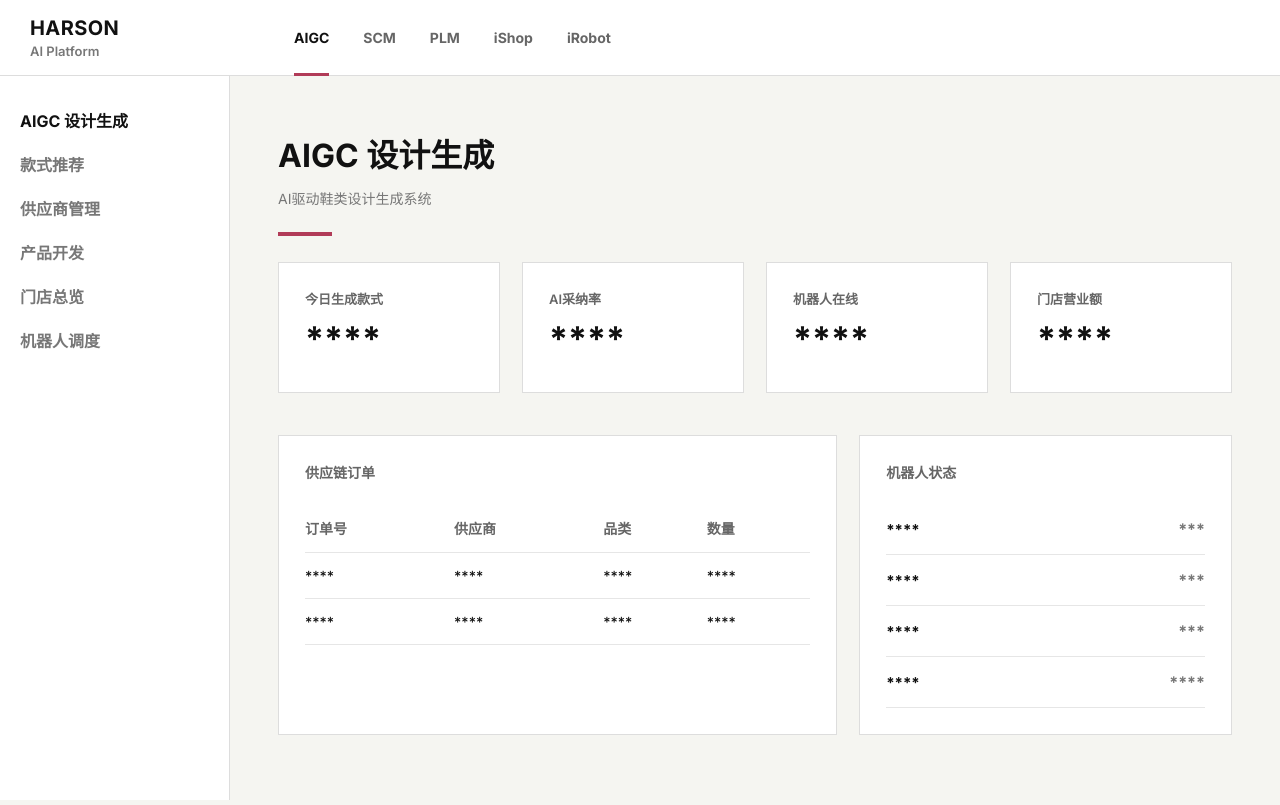
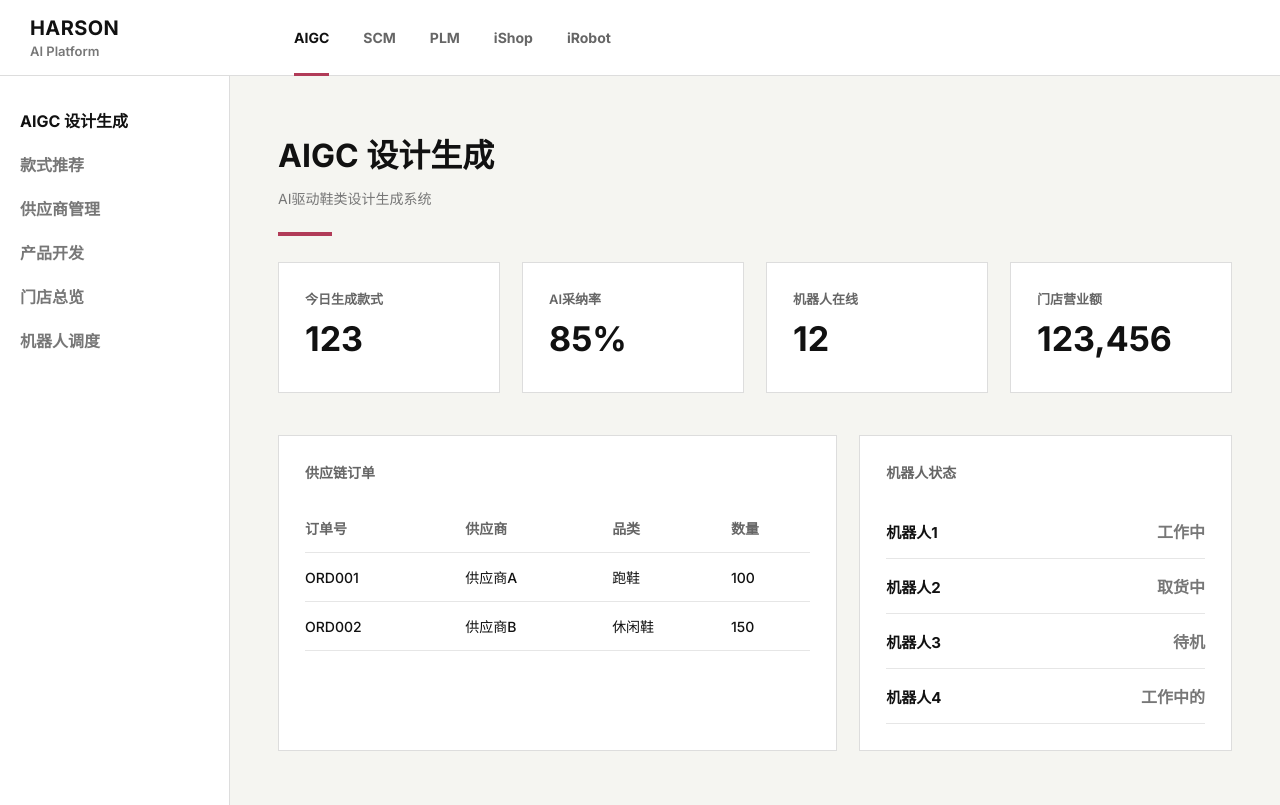
Before and after one commit to naseerkhan861/harson-pg, a website: page public/dashboard.html in a window 1280 px wide. Drawn offline with Linux system fonts and the light colour scheme.

Commit message:
Update dashboard UI sample datak

```diff
--- a/public/dashboard.html
+++ b/public/dashboard.html
@@ -47,22 +47,22 @@
           <section class="stats-grid">
             <article class="stat-card">
               <span>今日生成款式</span>
-              <strong>****</strong>
+              <strong>123</strong>
             </article>
 
             <article class="stat-card">
               <span>AI采纳率</span>
-              <strong>****</strong>
+              <strong>85%</strong>
             </article>
 
             <article class="stat-card">
               <span>机器人在线</span>
-              <strong>****</strong>
+              <strong>12</strong>
             </article>
 
             <article class="stat-card">
               <span>门店营业额</span>
-              <strong>****</strong>
+              <strong>123,456</strong>
             </article>
           </section>
 
@@ -80,16 +80,16 @@
                 </thead>
                 <tbody>
                   <tr>
-                    <td>****</td>
-                    <td>****</td>
-                    <td>****</td>
-                    <td>****</td>
-                  </tr>
+                    <td>ORD001</td>
+                    <td>供应商A</td>
+                    <td>跑鞋</td>
+                      <td>100</td>
+                    </tr>
                   <tr>
-                    <td>****</td>
-                    <td>****</td>
-                    <td>****</td>
-                    <td>****</td>
+                    <td>ORD002</td>
+                    <td>供应商B</td>
+                    <td>休闲鞋</td>
+                    <td>150</td>
                   </tr>
                 </tbody>
               </table>
@@ -98,10 +98,10 @@
             <article class="panel robot-panel">
               <h2>机器人状态</h2>
               <ul>
-                <li><strong>****</strong><span>***</span></li>
-                <li><strong>****</strong><span>***</span></li>
-                <li><strong>****</strong><span>***</span></li>
-                <li><strong>****</strong><span>****</span></li>
+                <li><strong>机器人1</strong><span>工作中</span></li>
+                <li><strong>机器人2</strong><span>取货中</span></li>
+                <li><strong>机器人3</strong><span>待机</span></li>
+                <li><strong>机器人4</strong><span>工作中的</span></li>
               </ul>
             </article>
           </section>
```
